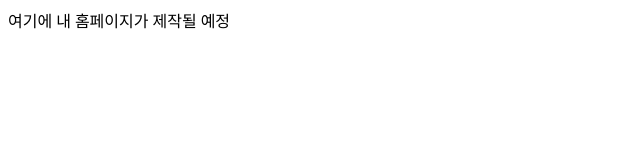
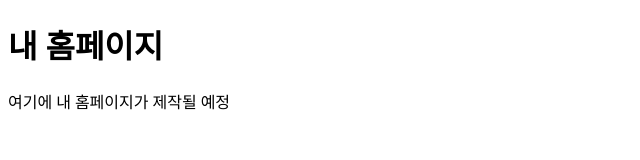
Before and after one commit to h0y6o0o8n/2024AI, a plain HTML site: page index.html in a window 1280 px wide. Shown: the whole page, without its empty margins (0-640 px from the left). Drawn offline with Linux system fonts and the light colour scheme.

Commit message:
h1 태그 연습

```diff
--- a/index.html
+++ b/index.html
@@ -5,6 +5,7 @@
     <title>내 홈페이지</title>
   </head>
   <body>
+    <h1> 내 홈페이지 </h1>
     여기에 내 홈페이지가 제작될 예정
 
   </body>
```
